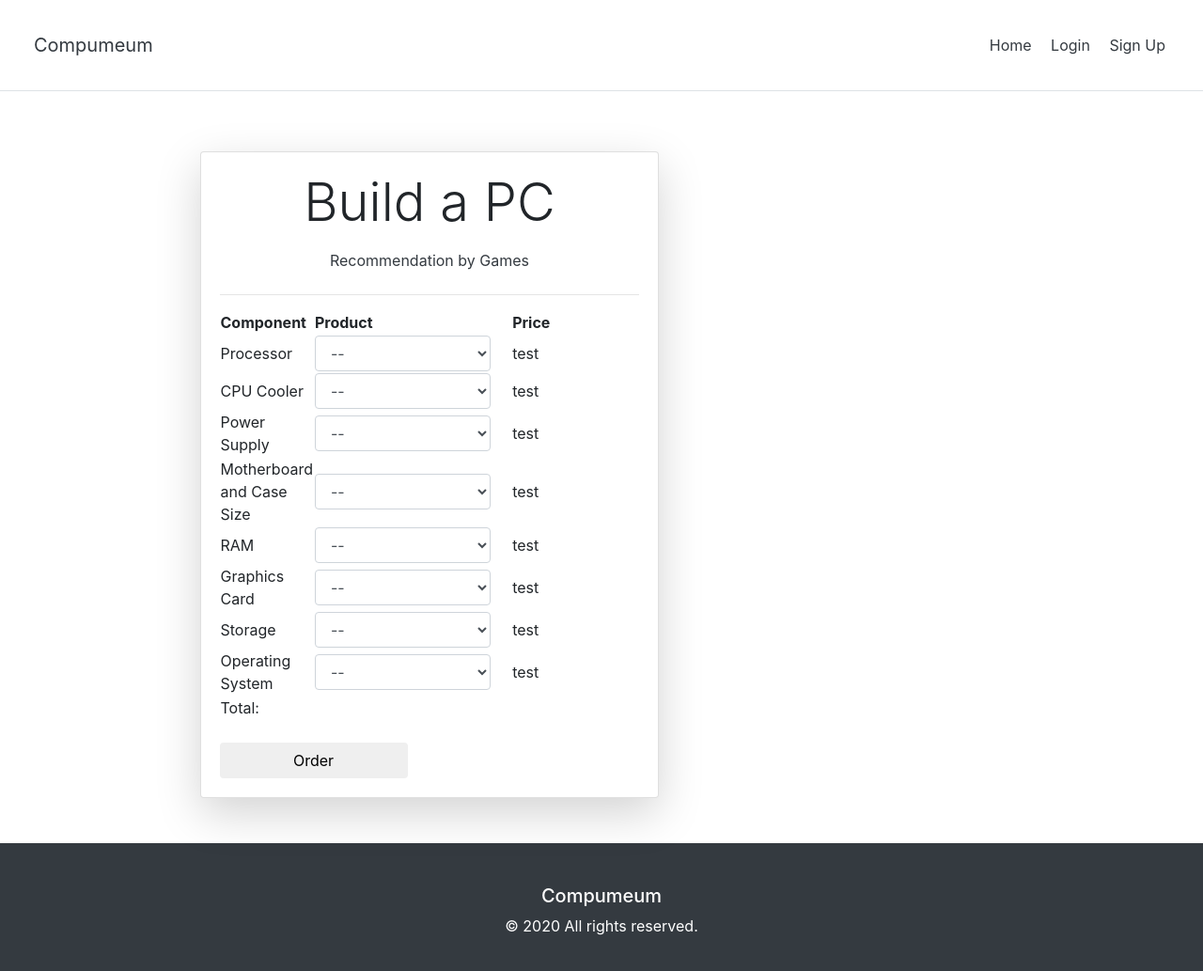
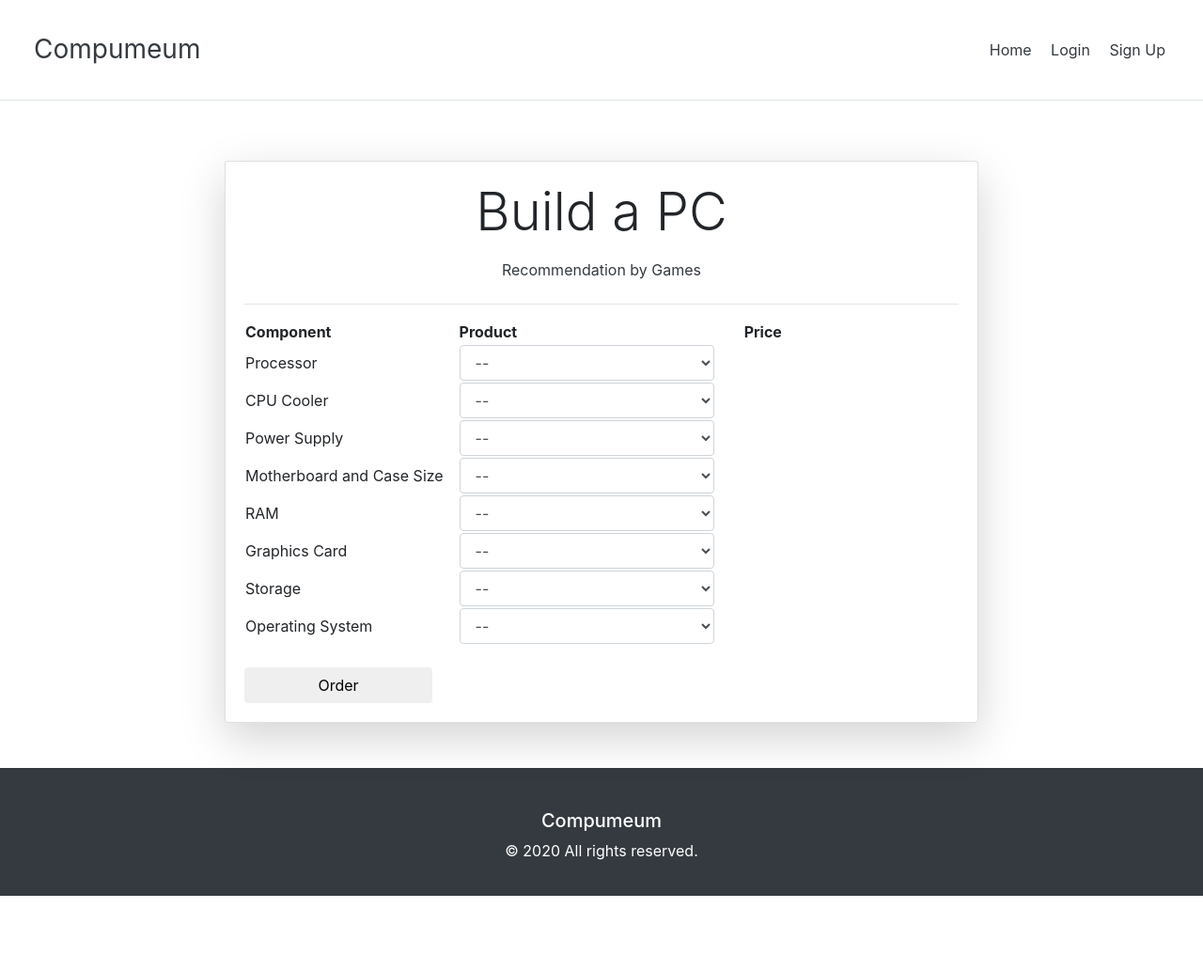
Before and after one commit to Kurohayabusa-r/project-se, a PHP site: page /build.php in a window 1280 px wide. Shown: the whole page at 94% size. After the commit the page ends 953 px from the top, so only its background shows below. Run offline with PHP 8.4, Linux system fonts and the light colour scheme; data that the repository does not hold is empty; some libraries are stand-ins or nearby versions.

Commit message:
Add files via upload

```diff
--- a/Project/ajax/product.php
+++ b/Project/ajax/product.php
@@ -5,14 +5,14 @@ $product = $_GET["product"];
 
 ?>
 
-<td scope="row" width="30%">
+<!-- <td scope="row" width="30%"> -->
     <?php
     if( $product != "0" ){
         if( $price[$product] == 0){
             echo "Free";
         }else{
-            echo $price[$product];
+            echo "Rp.".$price[$product];
         }
     }
     ?>
-</td>
+<!-- </td> -->
--- a/Project/build.php
+++ b/Project/build.php
@@ -15,7 +15,7 @@ session_start();
 <body>
     <header>
     <div class="d-flex flex-column flex-md-row align-items-center p-3 px-md4 mb-3 bg-white border-bottom box-shadow">
-        <a class="card-body text-dark" href="/project/index.php"><h5 class="my-0 mr-md-auto font-weight-normal">Compumeum</h5></a>
+        <a class="card-body text-dark" href="/project/index.php"><h3 class="my-0 mr-md-auto font-weight-normal">Compumeum</h3></a>
         <nav class="my-2 my-md-0 mr-md-3">
             <a class="p-2 text-dark" href="index.php">Home</a>
             <?php if( isset($_SESSION["user"]) ): ?>
@@ -30,11 +30,11 @@ session_start();
     <section class="py-5">
     <div class="container">
       <div class="row">
-        <div class="col-md-9 mx-auto">
+        <div class="col-md-auto mx-auto">
           <div class="row">
-            <div class="col-md-13">
+            <div class="col-md-14">
               <div class="card shadow-lg">
-                <div class="card-body">
+                <div class="card-body" style="width: 800px;">
                   <div class="filter-sidebar ">
                       <header class="">
                           <h3 class="display-4 text-center">Build a PC</h3>
@@ -56,8 +56,8 @@ session_start();
             <tbody>
                 <tr class="components">
                     <div class="form-group">
-                    <td scope="row" width="20%">Processor</td>
-                    <td>
+                    <td scope="row" width="30%">Processor</td>
+                    <td width="40%">
                         <select class="form-control" name="processor" style="max-width:90%;" id="processor">
                             <option value="0">--</option>
                             <option value="inteli7">Intel i7</option>
@@ -66,11 +66,8 @@ session_start();
                             <option value="amdryzen7">AMD Ryzen 7</option>
                         </select>
                     </td>
-                    <div id="cpu_price">
-                        <td scope="row" width="30%">
-                            <?= "test" ?>
+                    <td scope="row" width="20%" id="cpu_price">
                     </td>
-                    </div>
                     </div>
                 </tr>
                 <tr class="components">
@@ -84,11 +81,8 @@ session_start();
                             <option value="LiquidCooling">Liquid Cooling</option>
                         </select>
                     </td>
-                    <div id="cpu_cooler_price">
-                        <td scope="row" width="30%">
-                            <?= "test" ?>
+                    <td scope="row" width="30%" id="cpu_cooler_price">
                     </td>
-                    </div>
                     </div>
                 </tr>
                 <tr class="components">
@@ -103,11 +97,8 @@ session_start();
                             <option value="2000w">2000W</option>
                         </select>
                     </td>
-                    <div id="psu_price">
-                        <td scope="row" width="30%">
-                            <?= "test" ?>
+                    <td scope="row" width="30%" id="psu_price">
                     </td>
-                    </div>
                     </div>
                 </tr>
                 <tr class="components">
@@ -122,11 +113,8 @@ session_start();
                             <option value="EATX">E-ATX</option>
                         </select>
                     </td>
-                    <div id="motherboard_price">
-                        <td scope="row" width="30%">
-                            <?= "test" ?>
+                    <td scope="row" width="30%" id="motherboard_price">
                     </td>
-                    </div>
                     </div>
                 </tr>
                 <tr class="components">
@@ -141,11 +129,8 @@ session_start();
                             <option value="32gb">32GB</option>
                         </select>
                     </td>
-                    <div id="ram_price">
-                        <td scope="row" width="30%">
-                            <?= "test" ?>
+                    <td scope="row" width="30%" id="ram_price">
                     </td>
-                    </div>
                     </div>
                 </tr>
                 <tr class="components">
@@ -162,11 +147,8 @@ session_start();
                             <option value="radeon5700xt">Radeon RX5700XT</option>
                         </select>
                     </td>
-                    <div id="gpu_price">
-                        <td scope="row" width="30%">
-                            <?= "test" ?>
+                    <td scope="row" width="30%" id="gpu_price">
                     </td>
-                    </div>
                     </div>
                 </tr>
                 <tr class="components">
@@ -184,11 +166,8 @@ session_start();
                             <option value="ssd2tb">2TB SSD</option>
                         </select>
                     </td>
-                    <div id="storage_price">
-                        <td scope="row" width="30%">
-                            <?= "test" ?>
+                    <td scope="row" width="30%" id="storage_price">
                     </td>
-                    </div>
                     </div>
                 </tr>
                 <tr class="components">
@@ -202,16 +181,9 @@ session_start();
                             <option value="dos">DOS</option>
                         </select>
                     </td>
-                    <div id="os_price">
-                        <td scope="row" width="30%">
-                            <?= "test" ?>
+                    <td scope="row" width="30%" id="os_price">
                     </td>
                     </div>
-                    </div>
-                </tr>
-                <tr class="total-price">
-                    <td>Total:</td>
-                    <td><?php echo $totalPrice ?></td>
                 </tr>
             </tbody>
         </table>
```
Lines whose indentation alone changed are shown as unchanged.
